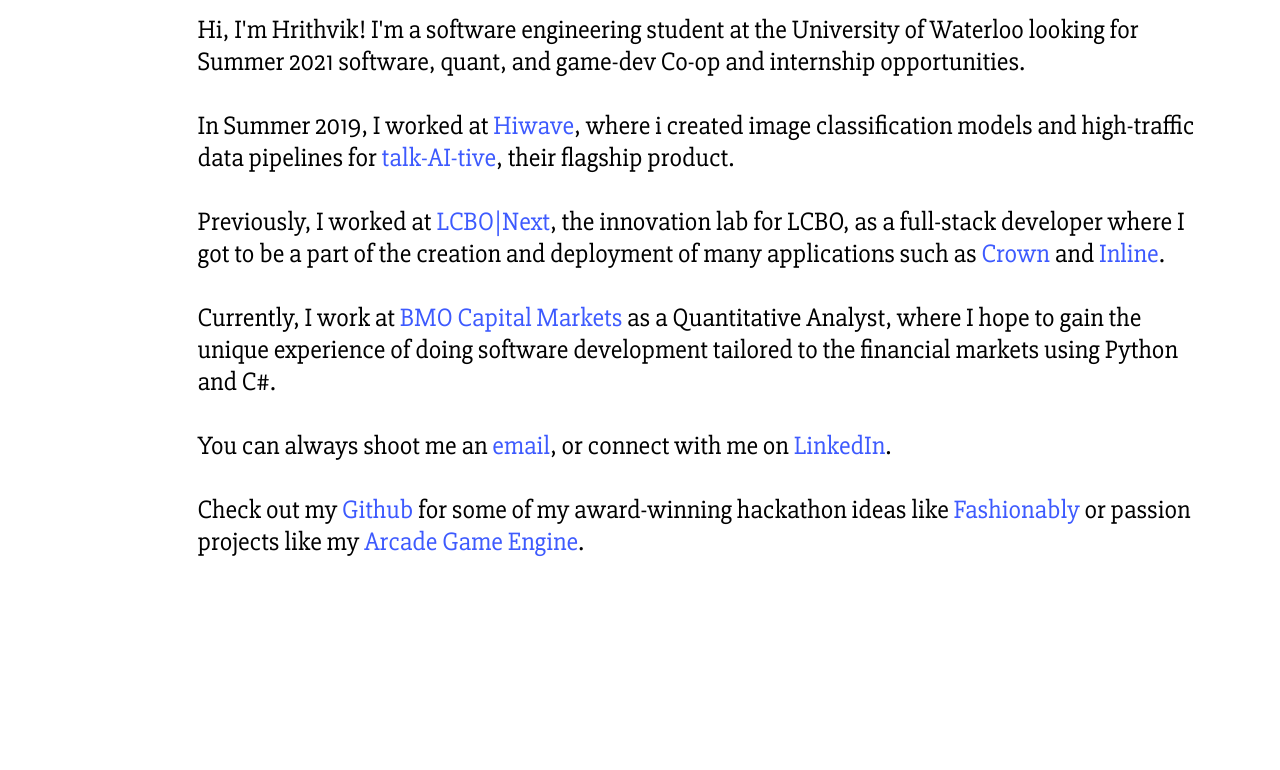
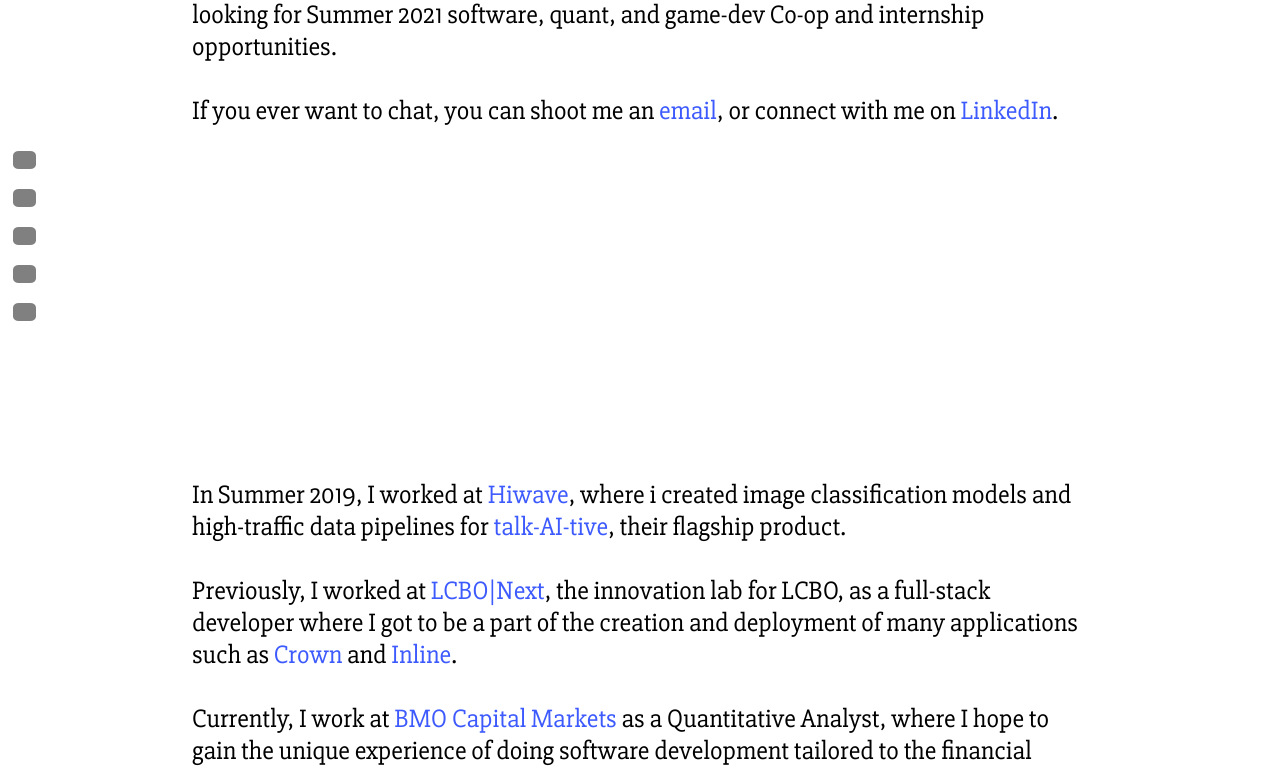
Before and after one commit to Hrithvik-Alex/hrithvik-alex.github.io, a plain HTML site: page index.html in a window 1280 px wide. Shown: the part 164-934 px from the top of the page. Before the commit the page ends 800 px from the top, so only its background shows below. Drawn offline with Linux system fonts and the light colour scheme.

Commit message:
added basic boxes to sidebar

```diff
--- a/index.html
+++ b/index.html
@@ -18,6 +18,12 @@
                     <div class="sidebar-section">
                         <div onclick="ScrollTo('about')" class="section-click">
                             <div class="sidebar-section-box"></div>
+                            <h2 class="sidebar-section-text">Introduction</h2>
+                        </div>
+                    </div>
+                    <div class="sidebar-section">
+                        <div onclick="ScrollTo('about')" class="section-click">
+                            <div class="sidebar-section-box"></div>
                             <h2 class="sidebar-section-text">About</h2>
                         </div>
                     </div>
@@ -33,16 +39,25 @@
                             <h2 class="sidebar-section-text">Projects</h2>
                         </div>
                     </div>
+                    <div class="sidebar-section">
+                        <div onclick="ScrollTo('hobbies')" class="section-click">
+                            <div class="sidebar-section-box"></div>
+                            <h2 class="sidebar-section-text">Hobbies</h2>
+                        </div>
+                    </div>
                 </div>
             </div>
             <div class="content">
+                    <div id="about" class="content-section">
+                        <h1>Hrithvik Alex</h1>
 
-                    <h1>Hrithvik Alex</h1>
-                    <div id="about" class="content-section">
                         Hi, I'm Hrithvik! I'm a software engineering student at the University of
                         Waterloo looking for Summer 2021 software, quant, and game-dev Co-op and internship opportunities.
                         <br /><br />
 
+                        If you ever want to chat, you can shoot me an <a href="mailto:halex623@gmail.com" target="_blank">email</a>, or connect with me on
+                        <a href="https://www.linkedin.com/in/hrithvik-alex/" target="_blank">LinkedIn</a>.
+                        <br /><br />
                     </div>
 
                     <div id="experience" class="content-section">
@@ -65,9 +80,6 @@
                     </div>
 
                     <div id="projects" class="content-section">
-                        You can always shoot me an <a href="mailto:halex623@gmail.com" target="_blank">email</a>, or connect with me on
-                        <a href="https://www.linkedin.com/in/hrithvik-alex/" target="_blank">LinkedIn</a>.
-                        <br /><br />
                         Check out my <a href="https://github.com/hrithvik-alex" target="_blank">Github</a> for some of my
                         award-winning hackathon ideas like
                         <a href="https://github.com/hrithvik-alex/fashionably" target="_blank">Fashionably</a>
--- a/style.css
+++ b/style.css
@@ -1,3 +1,13 @@
+* {
+    margin: 0;
+    padding: 0;
+    border: 0;
+    outline: 0;
+    font-size: 100%;
+    vertical-align: baseline;
+    background: transparent;
+}
+
 .container {
     display: flex;
     flex-direction: row;
@@ -5,11 +15,52 @@
 }
 
 .sidebar {
+    position: fixed;
     width: 10%;
+    height: 100%;
+    display: flex;
+    flex-direction: column;
+    justify-content: center;
 }
 
+.sidebar-menu {
+    margin-left: 10%;
+}
+
+.sidebar-section {
+    cursor: pointer;
+    margin: 20px 0;
+}
+
+.section-click {
+    display: flex;
+    flex-direction: row;
+}
+
+.sidebar-section-box {
+    width: 20%;
+    background-color: gray;
+    border-radius: 25%;
+}
+
+.sidebar-section:hover .sidebar-section-box {
+    background-color: black;
+}
+
+.sidebar-section-text {
+    color: white;
+}
+
+.sidebar-section:hover .sidebar-section-text {
+    color: black;
+}
+
+
+
+
+
 .content {
-    margin: 2% 5%;
+    margin: 2% 15%;
     font-size: 26px;
     font-family: 'Slabo 27px', serif;
     width: 80%;
@@ -18,6 +69,10 @@
 .content h1 {
     font-size: 50px;
     margin-bottom: 5%;
+}
+
+.content-section {
+    margin-bottom: 40vh;
 }
 
 a {
@@ -34,15 +89,7 @@ a:hover {
     color: #3d5a8e;
 }
 
-/* * {
-    margin: 0;
-    padding: 0;
-    border: 0;
-    outline: 0;
-    font-size: 100%;
-    vertical-align: baseline;
-    background: transparent;
-}
+/*
 
 @keyframes fade-in {
     from {opacity: 0; transform: scale(.7,.7)}
```
